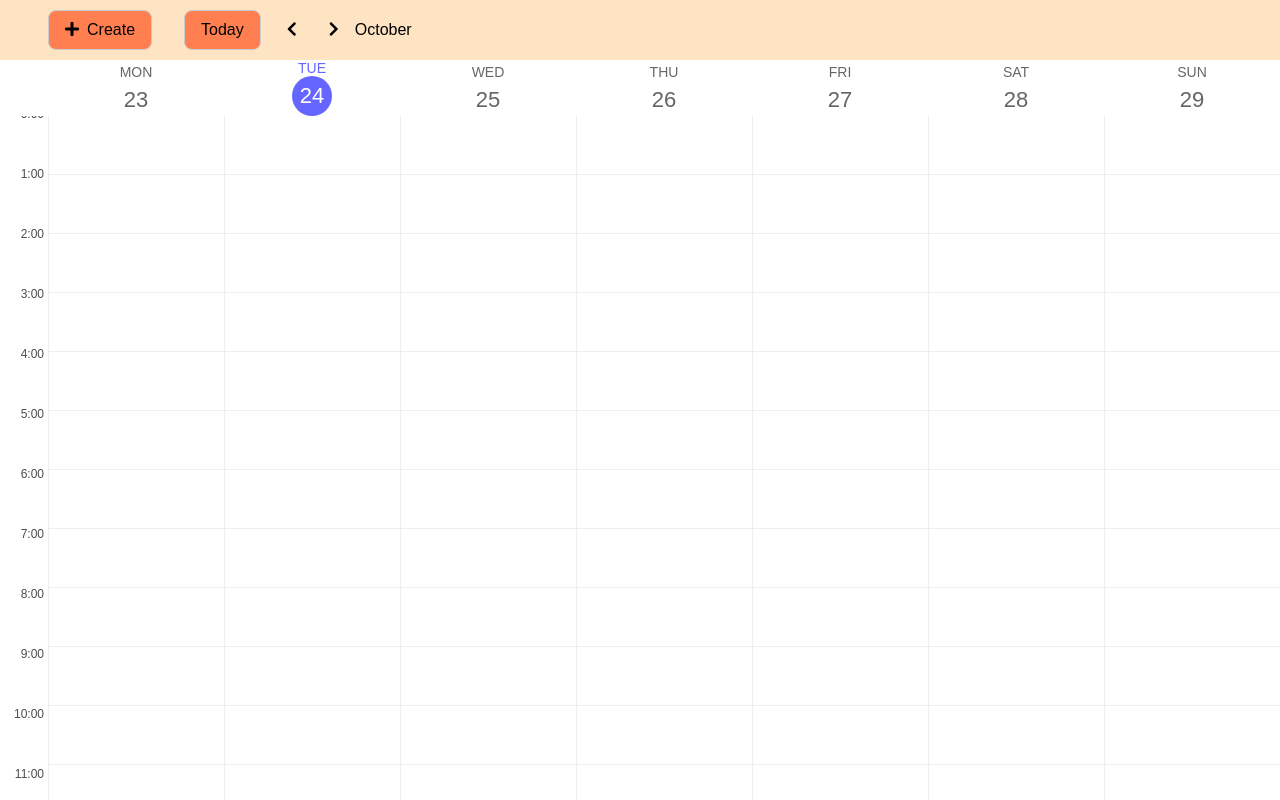
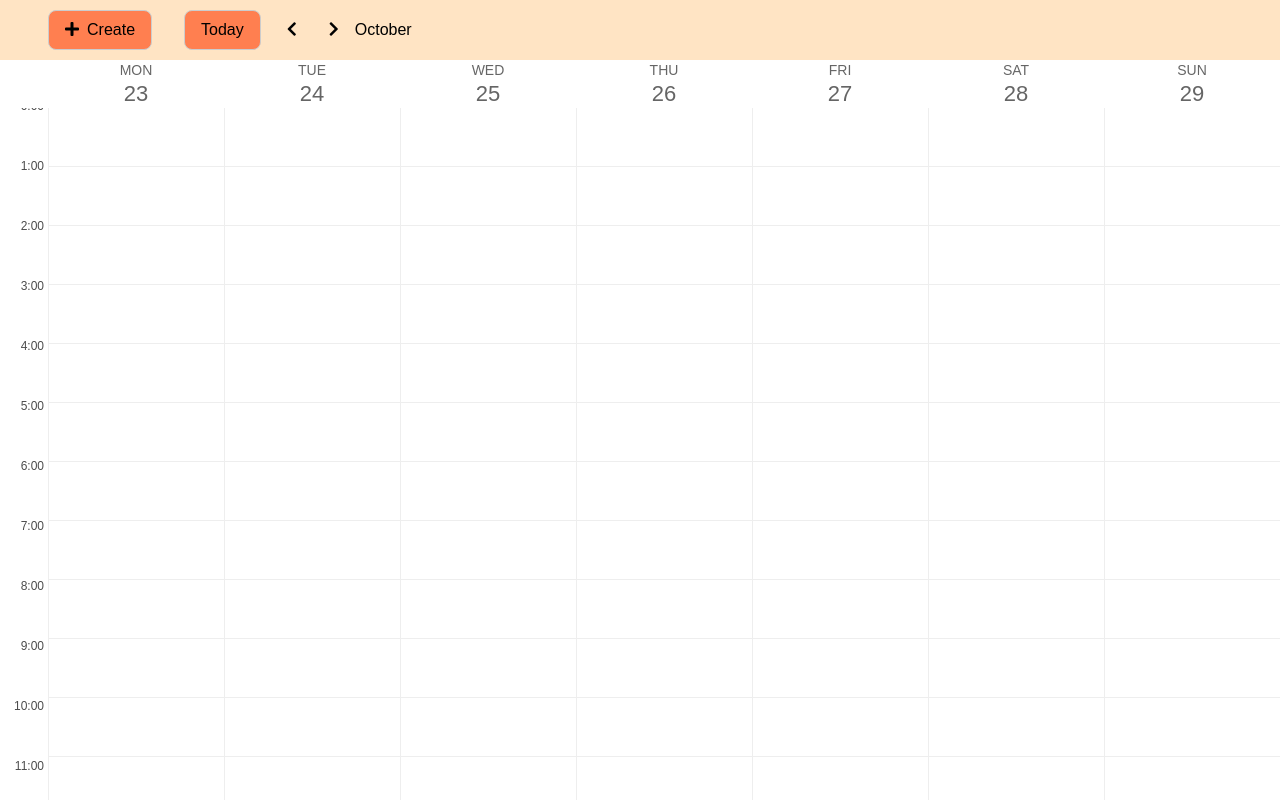
Before and after one commit to Kozlovska-Yulya/Google-calendar, a React app: page / in a window 1280 px wide. Built offline with nearby package versions, Linux system fonts and the light colour scheme; no server answers.

Commit message:
added propTypes

```diff
--- a/src/components/event/Event.jsx
+++ b/src/components/event/Event.jsx
@@ -2,6 +2,7 @@ import React, { useState } from 'react';
 import './event.scss';
 import { FontAwesomeIcon } from '@fortawesome/react-fontawesome';
 import { faTrash } from '@fortawesome/free-solid-svg-icons';
+import PropTypes from 'prop-types';
 
 const Event = ({ height, marginTop, title, time, onDelete }) => {
   const [isClicked, setIsClicked] = useState(false);
@@ -22,7 +23,13 @@ const Event = ({ height, marginTop, title, time, onDelete }) => {
         <div className="event__time">{time}</div>
       </div>
       {isClicked && (
-        <button className="delete-event-btn" onClick={onDelete}>
+        <button
+          className="delete-event-btn"
+          onClick={(e) => {
+            e.stopPropagation();
+            onDelete();
+          }}
+        >
           <FontAwesomeIcon icon={faTrash} style={{ marginRight: '4px' }} />
           Удалить
         </button>
@@ -32,3 +39,11 @@ const Event = ({ height, marginTop, title, time, onDelete }) => {
 };
 
 export default Event;
+
+Event.propTypes = {
+  height: PropTypes.number.isRequired,
+  marginTop: PropTypes.number.isRequired,
+  title: PropTypes.string.isRequired,
+  time: PropTypes.string.isRequired,
+  onDelete: PropTypes.func.isRequired,
+};
--- a/src/components/navigation/Navigation.jsx
+++ b/src/components/navigation/Navigation.jsx
@@ -1,45 +1,25 @@
 import React from 'react';
-import { days } from '../../utils/dateUtils.js';
+import PropTypes from 'prop-types';
 import './navigation.scss';
 
-const Navigation = ({ weekDates }) => {
-  const today = new Date();
-
-  return (
+const Navigation = ({ weekDates }) => (
   <header className="calendar__header">
     {weekDates.map((dayDate) => (
       <div
-          key={dayDate}
-          className={`calendar__day-label day-label ${
-            isCurrentDay(dayDate) ? 'current-day' : ''
-          }`}
+        key={dayDate.toISOString()}
+        className="calendar__day-label day-label"
       >
-          <span
-            className={`day-label__day-name${
-              isCurrentDay(dayDate) ? ' current-day-name' : ''
-            }`}
-          >
-            {days[dayDate.getDay()]}
+        <span className="day-label__day-name">
+          {dayDate.toLocaleString('en', { weekday: 'short' })}
         </span>
-          <span
-            className={`day-label__day-number${
-              isCurrentDay(dayDate) ? ' current-day-number' : ''
-            }`}
-          >
-            {dayDate.getDate()}
-          </span>
+        <span className="day-label__day-number">{dayDate.getDate()}</span>
       </div>
     ))}
   </header>
 );
 
-  function isCurrentDay(date) {
-    return (
-      date.getDate() === today.getDate() &&
-      date.getMonth() === today.getMonth() &&
-      date.getFullYear() === today.getFullYear()
-    );
-  }
+export default Navigation;
+
+Navigation.propTypes = {
+  weekDates: PropTypes.array.isRequired,
 };
-
-export default Navigation;
--- a/src/components/sidebar/Sidebar.jsx
+++ b/src/components/sidebar/Sidebar.jsx
@@ -1,5 +1,5 @@
 import React from 'react';
-
+import PropTypes from 'prop-types';
 import './sidebar.scss';
 
 const Sidebar = (props) => {
```
Also changed, not shown: package.json (+10 -1 lines), src/components/calendar/Calendar.jsx (+7 -1 lines), src/components/day/Day.jsx (+7 -0 lines), src/components/header/Header.jsx (+9 -1 lines), src/components/hour/Hour.jsx (+7 -1 lines), src/components/modal/Modal.jsx (+7 -1 lines), src/components/week/Week.jsx (+7 -1 lines), 1 other file (tests, documents, lock files or other folders). Lines whose indentation alone changed are shown as unchanged.
